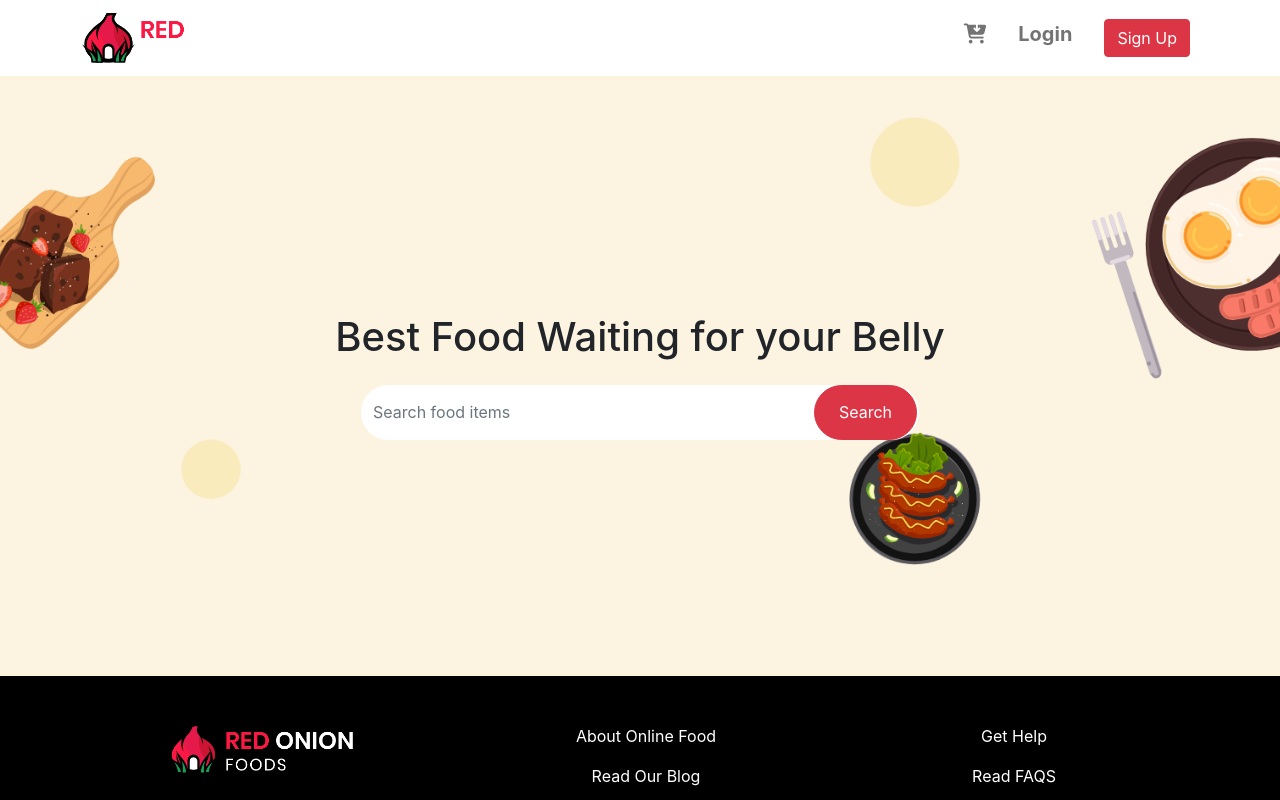
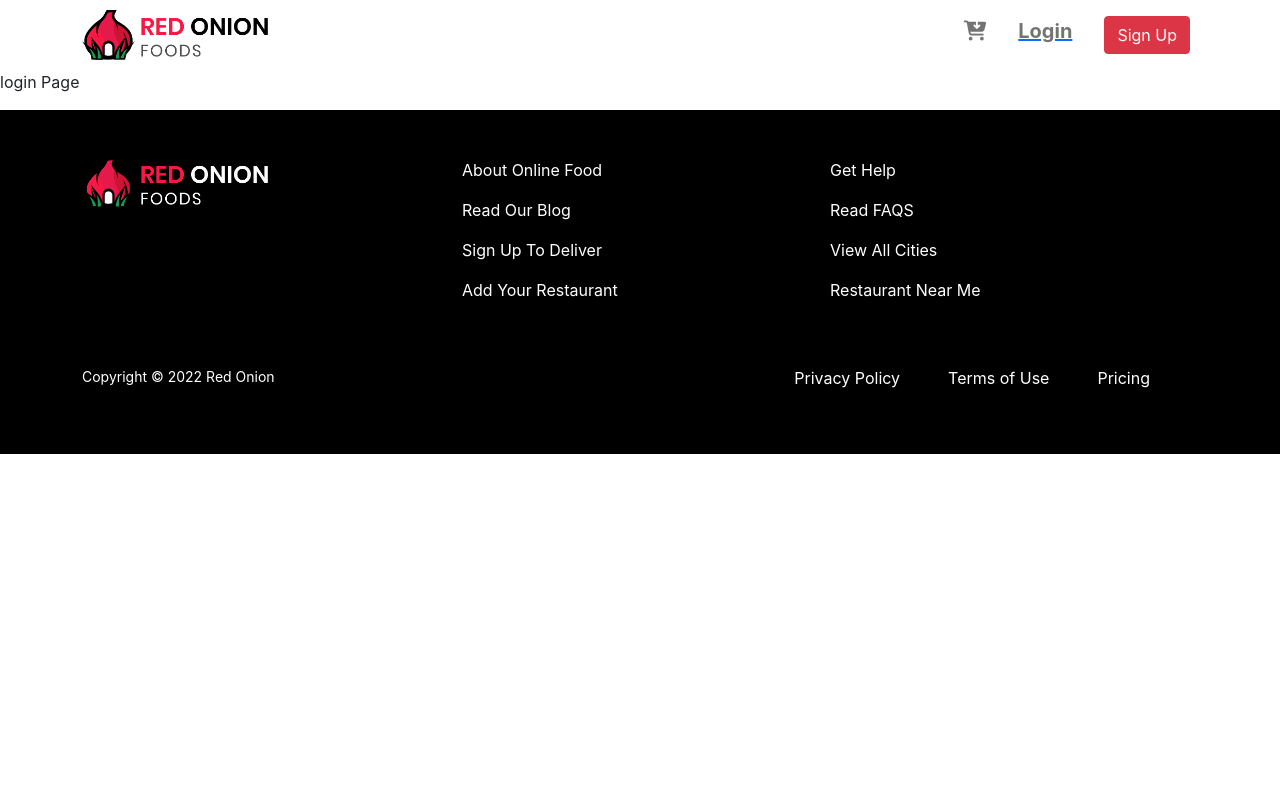
Before and after one commit to Dip-Baidya/Hot-onion-restaurent, a React (Create React App) app: page /login in a window 1280 px wide. Shown: the top 800 px of the page. Built offline with nearby package versions, Linux system fonts and the light colour scheme.

Commit message:
install react router and implement

```diff
--- a/package.json
+++ b/package.json
@@ -11,6 +11,7 @@
     "@testing-library/user-event": "^13.5.0",
     "react": "^17.0.2",
     "react-dom": "^17.0.2",
+    "react-router-dom": "^5.3.0",
     "react-scripts": "5.0.0",
     "web-vitals": "^2.1.4"
   },
--- a/src/App.js
+++ b/src/App.js
@@ -4,14 +4,34 @@ import Header from './Components/Shared/Header/Header';
 import Home from './Components/Home/Home';
 import Footer from './Components/Shared/Footer/Footer';
 
+import {
+  BrowserRouter as Router,
+  Switch,
+  Route,
+  Link,
+  useRouteMatch,
+  useParams
+} from "react-router-dom";
+import Login from './Components/Login/Login';
+
 function App() {
   return (
-    <div className="App">
-      <Header></Header>
-
-      <Home></Home>
-
-      <Footer> </Footer>
+    <div>
+      <Router>
+        <Header></Header>
+        <Switch>
+          <Route exact path="/">
+            <Home></Home>
+          </Route>
+          <Route path="/home">
+            <Home></Home>
+          </Route>
+          <Route path="/login">
+            <Login></Login>
+          </Route>
+        </Switch>
+        <Footer> </Footer>
+      </Router>
     </div>
   );
 }
--- a/src/Components/Home/Banner/Banner.css
+++ b/src/Components/Home/Banner/Banner.css
@@ -20,3 +20,6 @@
     right: 2px;
     height: 100%;
 }
+.banner-h1{
+    text-align: center;
+}
--- a/src/Components/Home/Banner/Banner.js
+++ b/src/Components/Home/Banner/Banner.js
@@ -5,8 +5,8 @@ const Banner = () => {
     return (
         <section className="banner-image d-flex justify-content-center align-items-center">
             <div className="container">
-                <div className="">
-                    <h1>Best Food Waiting  for your Belly</h1>
+                <div >
+                    <h1 className="banner-h1">Best Food Waiting  for your Belly</h1>
 
                     <div className="d-flex search-box col-md-6 mx-auto mt-4">
 
--- /dev/null
+++ b/src/Components/Login/Login.css
@@ -0,0 +1,8 @@
+.Login-banner-image{
+    background-image: url(../../../Pictures/bannerbackground.png);
+
+    background-size: cover;
+    background-repeat: no-repeat;
+    background-position: 63%;
+    height: 75vh;
+}
--- /dev/null
+++ b/src/Components/Login/Login.js
@@ -0,0 +1,11 @@
+import React from 'react';
+
+const Login = () => {
+    return (
+        <div>
+            <p>login Page</p>
+        </div>
+    );
+};
+
+export default Login;
--- a/src/Components/Shared/Header/Header.js
+++ b/src/Components/Shared/Header/Header.js
@@ -1,5 +1,6 @@
 import React from 'react';
-import logo from '../../../Pictures/logo.png';
+import { NavLink } from 'react-router-dom';
+import logo from '../../../Pictures/logo2.png';
 import './Header.css';
 
 
@@ -8,9 +9,11 @@ const Header = () => {
         <>
             <nav className="navbar navbar-expand-lg navbar-light">
                 <div className="container">
-                    <a className="navbar-brand" href="#">
-                        <img src={logo} alt="Onion Logo" height="50px" />
-                    </a>
+                    <NavLink to="/home">
+                        <a className="navbar-brand">
+                            <img src={logo} alt="Onion Logo" height="50px" />
+                        </a>
+                    </NavLink>
                     <button className="navbar-toggler" type="button" data-bs-toggle="collapse" data-bs-target="#navbarSupportedContent" aria-controls="navbarSupportedContent" aria-expanded="false" aria-label="Toggle navigation">
                         <span className="navbar-toggler-icon"></span>
                     </button>
@@ -22,12 +25,16 @@ const Header = () => {
                                 </a>
                             </li>
                             <li className="nav-item ps-3 pe-3">
-                                <a className="nav-link navbar-font-size" href="#">Login</a>
+                                <NavLink to="/login">
+                                    <a className="nav-link navbar-font-size">Login</a>
+                                </NavLink>
                             </li>
                             <li className="nav-item">
-                                <a className="nav-link" href="#">
-                                    <button className="btn btn-danger btn-rounded">Sign Up</button>
-                                </a>
+                                <NavLink to="/login">
+                                    <a className="nav-link">
+                                        <button className="btn btn-danger btn-rounded">Sign Up</button>
+                                    </a>
+                                </NavLink>
                             </li>
                         </ul>
                     </div>
```
Also changed, not shown: 1 other file (tests, documents, lock files or other folders).
